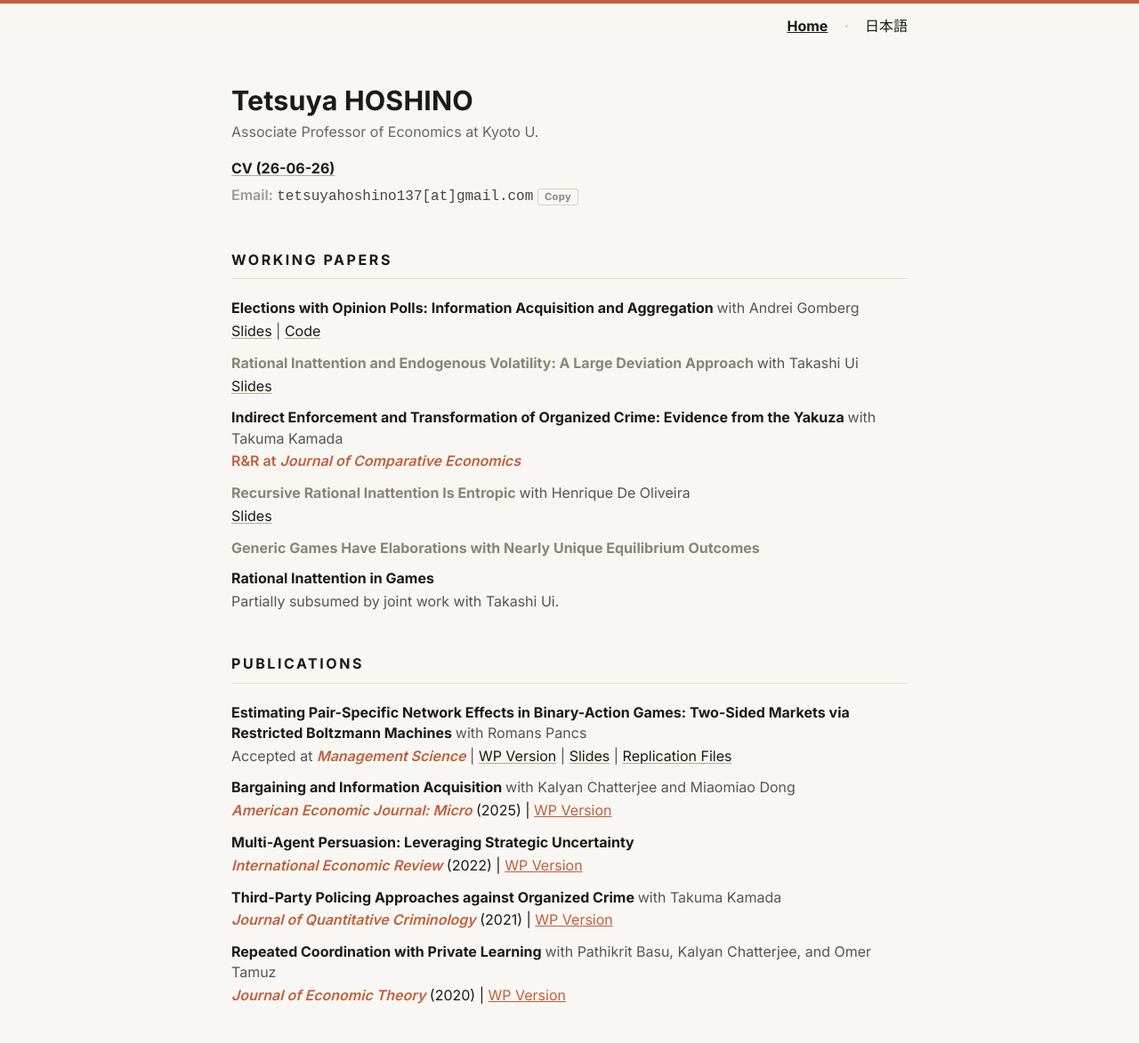
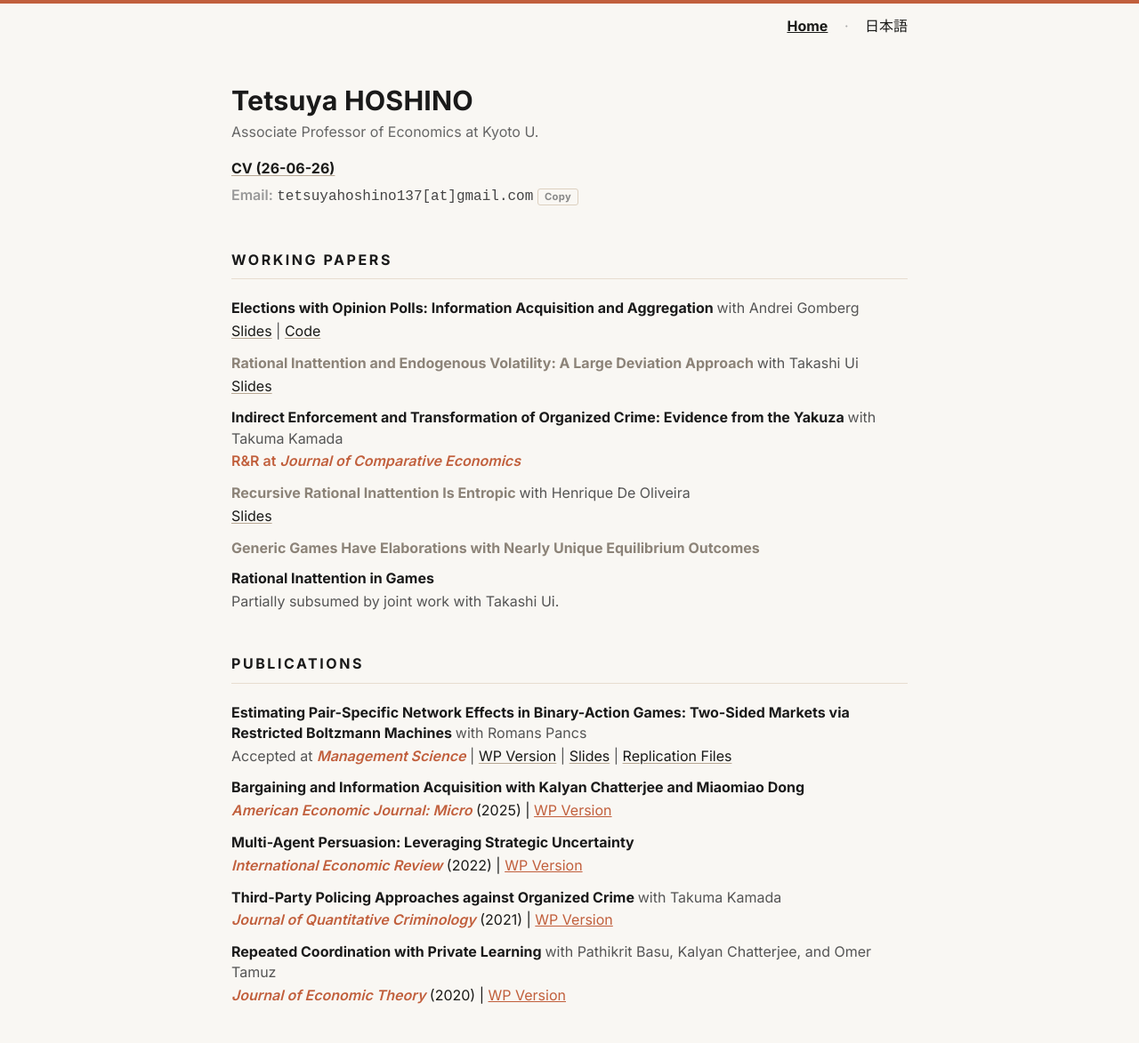
Before and after one commit to tetsuyahoshino137/tetsuyahoshino137.github.io, a Jekyll site: the page built from index.md, in a window 1280 px wide. Shown: the whole page at 89% size. Built offline with Jekyll 4.4.1, drawn with Linux system fonts in a browser that asks for light colours.

Commit message:
Update index.md

```diff
--- a/index.md
+++ b/index.md
@@ -84,10 +84,11 @@
       <li>
         <div class="paper-title">
           <a href="https://www.aeaweb.org/articles?id=10.1257/mic.20240034">Bargaining and Information Acquisition</a>
-          <span class="authors">with Kalyan Chatterjee and Miaomiao Dong</span>
+          with Kalyan Chatterjee and Miaomiao Dong
         </div>
         <div class="paper-pub">
-          <span class="badge"><em>American Economic Journal: Micro</em></span>  (2025) |
+          <span class="badge"><em>American Economic Journal: Micro</em></span> (2025)
+          |
           <a href="papers/ChatterjeeDongHoshinoAEJ240904.pdf">WP Version</a>
         </div>
       </li>
@@ -96,7 +97,8 @@
           <a href="https://onlinelibrary.wiley.com/doi/10.1111/iere.12546">Multi-Agent Persuasion: Leveraging Strategic Uncertainty</a>
         </div>
         <div class="paper-pub">
-          <span class="badge"><em>International Economic Review</em></span>  (2022) |
+          <span class="badge"><em>International Economic Review</em></span>  (2022)
+          |
           <a href="papers/HoshinoIER210901.pdf">WP Version</a>
         </div>
       </li>
@@ -106,7 +108,8 @@
           <span class="authors">with Takuma Kamada</span>
         </div>
         <div class="paper-pub">
-          <span class="badge"><em>Journal of Quantitative Criminology</em></span>  (2021) |
+          <span class="badge"><em>Journal of Quantitative Criminology</em></span>  (2021)
+          |
           <a href="papers/HoshinoKamadaJQC200601.pdf">WP Version</a>
         </div>
       </li>
@@ -115,7 +118,8 @@
           <a href="https://www.sciencedirect.com/science/article/abs/pii/S0022053120300995">Repeated Coordination with Private Learning</a>
           <span class="authors">with Pathikrit Basu, Kalyan Chatterjee, and Omer Tamuz</span></div>
         <div class="paper-pub">
-          <span class="badge"><em>Journal of Economic Theory</em></span>  (2020) |
+          <span class="badge"><em>Journal of Economic Theory</em></span>  (2020)
+          |
           <a href="papers/BasuChatterjeeHoshinoTamuzJET200731.pdf">WP Version</a>
         </div>
       </li>
```
